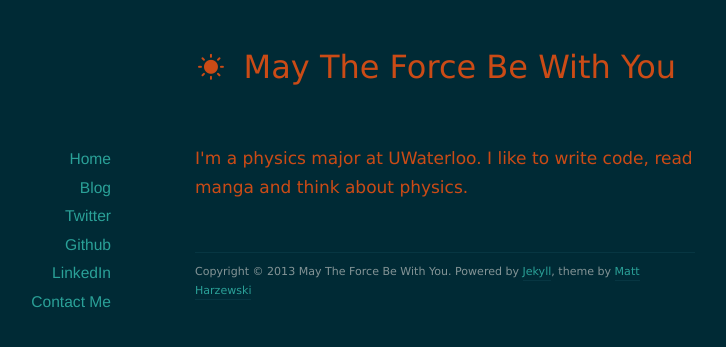
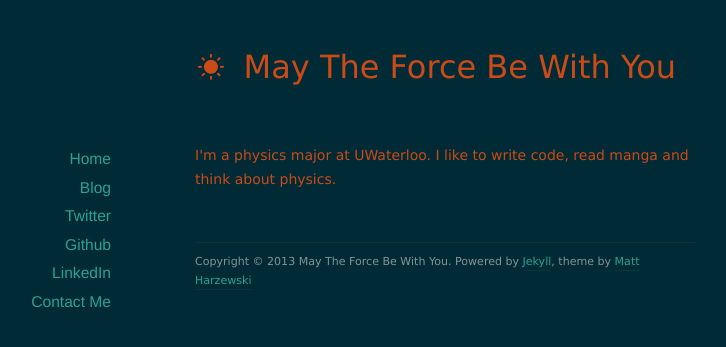
Before and after one commit to Sankarshan-Mudkavi/Sankarshan-Mudkavi.github.io, a Jekyll site: the page built from index.html, in a window 1280 px wide. Shown: the top 347 px of the page, without its empty margins (195-921 px from the left). Built offline with Jekyll 4.4.1, drawn with Linux system fonts in a browser that asks for light colours; nearby versions of some CDN libraries; Markdown is read by kramdown in place of the engine named in the settings; the list of posts is cut into pages by our own code.

```diff
--- a/index.html
+++ b/index.html
@@ -3,4 +3,4 @@ layout: default
 title: smudkavi.com
 ---
 
-<h1> I'm a physics major at UWaterloo. I like to write code, read manga and think about physics.<h1>
+<h3> I'm a physics major at UWaterloo. I like to write code, read manga and think about physics.</h3>
```
